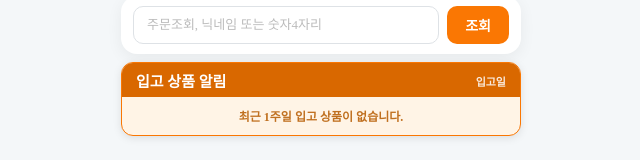
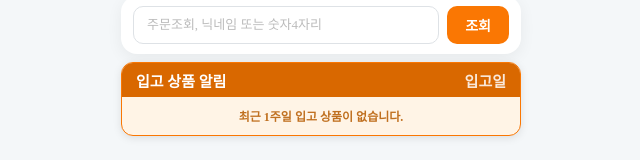
Before and after one commit to JeongDeogAN/andmarket-customer, a Next.js app: page / in a window 1280 px wide. Shown: the part 136-296 px from the top of the page, without its empty margins (319-959 px from the left). Built offline with nearby package versions, Linux system fonts and the light colour scheme.

Commit message:
fix: 입고상품알림 폰트 크기 수정 (11→15px, 10→14px, 12→14px)

```diff
--- a/src/app/page.tsx
+++ b/src/app/page.tsx
@@ -558,7 +558,7 @@ function InboundCard({ items }: { items: InboundItem[] }) {
     <div style={{ borderRadius: '12px', overflow: 'hidden', marginBottom: '8px', background: '#fff4e6', border: '1.5px solid #fa7703', boxShadow: '0 2px 8px rgba(0,0,0,0.10)' }}>
       <div style={{ background: '#d96800', padding: '7px 14px 6px', display: 'flex', alignItems: 'center', justifyContent: 'space-between' }}>
         <span style={{ fontSize: '15px', fontWeight: 900, color: '#fff' }}>입고 상품 알림</span>
-        <span style={{ fontSize: '11px', color: 'rgba(255,255,255,0.85)', fontWeight: 700 }}>입고일</span>
+        <span style={{ fontSize: '15px', color: 'rgba(255,255,255,0.85)', fontWeight: 700 }}>입고일</span>
       </div>
       {items.length === 0 ? (
         <div style={{ textAlign: 'center', padding: '10px 14px', fontSize: '12px', color: '#c07020', fontWeight: 700 }}>최근 1주일 입고 상품이 없습니다.</div>
@@ -570,10 +570,10 @@ function InboundCard({ items }: { items: InboundItem[] }) {
               return (
                 <tr key={i}>
                   <td style={{ width: '28px', padding: '6px 4px 6px 14px' }}>
-                    <div style={{ width: '18px', height: '18px', borderRadius: '5px', background: '#fdd9aa', display: 'inline-flex', alignItems: 'center', justifyContent: 'center', fontSize: '10px', fontWeight: 900, color: '#7a3800' }}>{i + 1}</div>
+                    <div style={{ width: '22px', height: '22px', borderRadius: '5px', background: '#fdd9aa', display: 'inline-flex', alignItems: 'center', justifyContent: 'center', fontSize: '14px', fontWeight: 900, color: '#7a3800' }}>{i + 1}</div>
                   </td>
-                  <td style={{ fontSize: '12px', fontWeight: 700, color: '#7a3800', padding: '6px 4px', borderBottom: i < items.length - 1 ? '1px solid #fdd9aa' : 'none', lineHeight: 1.35 }}>{p.name}</td>
-                  <td style={{ textAlign: 'right', color: '#d96800', fontWeight: 700, fontSize: '12px', whiteSpace: 'nowrap', padding: '6px 14px 6px 4px', borderBottom: i < items.length - 1 ? '1px solid #fdd9aa' : 'none' }}>{inDateDisp}</td>
+                  <td style={{ fontSize: '14px', fontWeight: 700, color: '#7a3800', padding: '6px 4px', borderBottom: i < items.length - 1 ? '1px solid #fdd9aa' : 'none', lineHeight: 1.35 }}>{p.name}</td>
+                  <td style={{ textAlign: 'right', color: '#d96800', fontWeight: 700, fontSize: '14px', whiteSpace: 'nowrap', padding: '6px 14px 6px 4px', borderBottom: i < items.length - 1 ? '1px solid #fdd9aa' : 'none' }}>{inDateDisp}</td>
                 </tr>
               );
             })}
```
